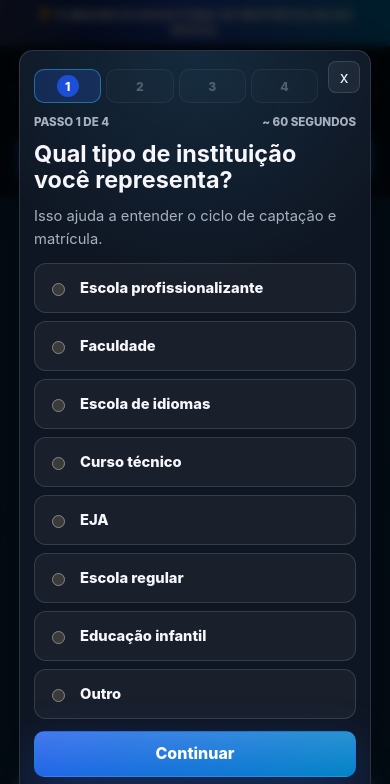
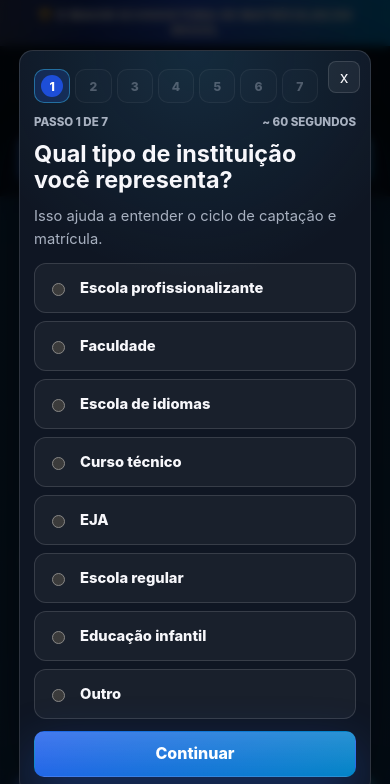
Before and after one commit to Gabrielsandbox/Blumel-Landing, a plain HTML site: page index.html in a window 390 px wide. Both pictures are taken after a click on the button "Quero meu diagnóstico". Shown: the top 784 px of the page. Drawn offline with Linux system fonts and the light colour scheme.

Commit message:
Add quiz qualification questions

```diff
--- a/app.js
+++ b/app.js
@@ -1,4 +1,4 @@
-const STORAGE_KEY = "blumel-enrollment-funnel-v3";
+const STORAGE_KEY = "blumel-enrollment-funnel-v4";
 
 const defaultConfig = {
   brand: {
@@ -174,6 +174,40 @@ const defaultConfig = {
         type: "choice",
         required: true,
         options: ["Abaixo de R$30 mil", "Entre R$30 mil e R$50 mil", "Entre R$50 mil e R$100 mil", "Entre R$100 mil e R$300 mil", "Entre R$300 mil e R$500 mil", "Acima de R$500 mil"]
+      },
+      {
+        id: "vendedores",
+        label: "Vendedores",
+        title: "Quantos vendedores sua instituição tem hoje?",
+        help: "Isso mostra se o gargalo está em equipe, processo ou condução comercial.",
+        type: "choice",
+        required: true,
+        options: ["Não tenho vendedor", "1 vendedor", "2 a 3 vendedores", "Mais de 4 vendedores"]
+      },
+      {
+        id: "trafego",
+        label: "Tráfego",
+        title: "Investe em tráfego pago? Se sim, quanto por mês?",
+        help: "A análise considera quanto a instituição depende do tráfego para gerar matrículas.",
+        type: "choice",
+        required: true,
+        options: ["Não invisto", "Menos de R$1.000", "De R$1.000 a R$2.000", "De R$2.000 a R$4.000", "Acima de R$4.000"]
+      },
+      {
+        id: "desafio",
+        label: "Desafio",
+        title: "Qual é o seu maior desafio hoje?",
+        help: "Com isso, o diagnóstico já parte do ponto que mais trava suas matrículas.",
+        type: "choice",
+        required: true,
+        options: [
+          "Dependo demais de indicações",
+          "Ações pontuais ou sazonalidade",
+          "Não tenho previsibilidade de matrículas mês a mês",
+          "Os leads chegam, mas não têm perfil financeiro",
+          "Falta um processo comercial claro e replicável",
+          "Gero leads, mas a conversão em matrícula é baixa"
+        ]
       },
       {
         id: "contato",
@@ -643,6 +677,9 @@ function renderScheduleStep() {
   if (answers.whatsapp) params.set("a1", answers.whatsapp);
   if (answers.segmento) params.set("a2", answers.segmento);
   if (answers.receita) params.set("a3", answers.receita);
+  if (answers.vendedores) params.set("a4", answers.vendedores);
+  if (answers.trafego) params.set("a5", answers.trafego);
+  if (answers.desafio) params.set("a6", answers.desafio);
   const calendarUrl = `${calendar.url}${calendar.url.includes("?") ? "&" : "?"}${params.toString()}`;
 
   leadDialog.innerHTML = `
--- a/styles.css
+++ b/styles.css
@@ -1130,7 +1130,7 @@ dialog::backdrop {
 
 .step-tabs {
   display: grid;
-  grid-template-columns: repeat(4, minmax(0, 1fr));
+  grid-template-columns: repeat(auto-fit, minmax(120px, 1fr));
   gap: 8px;
   padding-right: 42px;
 }
@@ -1430,7 +1430,7 @@ dialog::backdrop {
   }
 
   .step-tabs {
-    grid-template-columns: repeat(4, minmax(0, 1fr));
+    grid-template-columns: repeat(auto-fit, minmax(32px, 1fr));
     gap: 5px;
     padding-right: 38px;
   }
```
